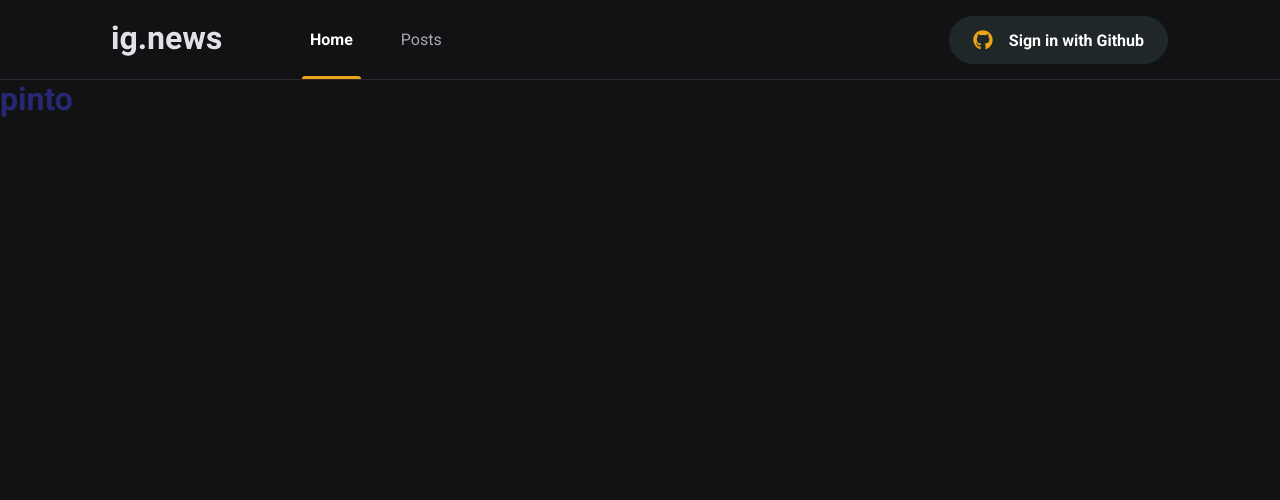
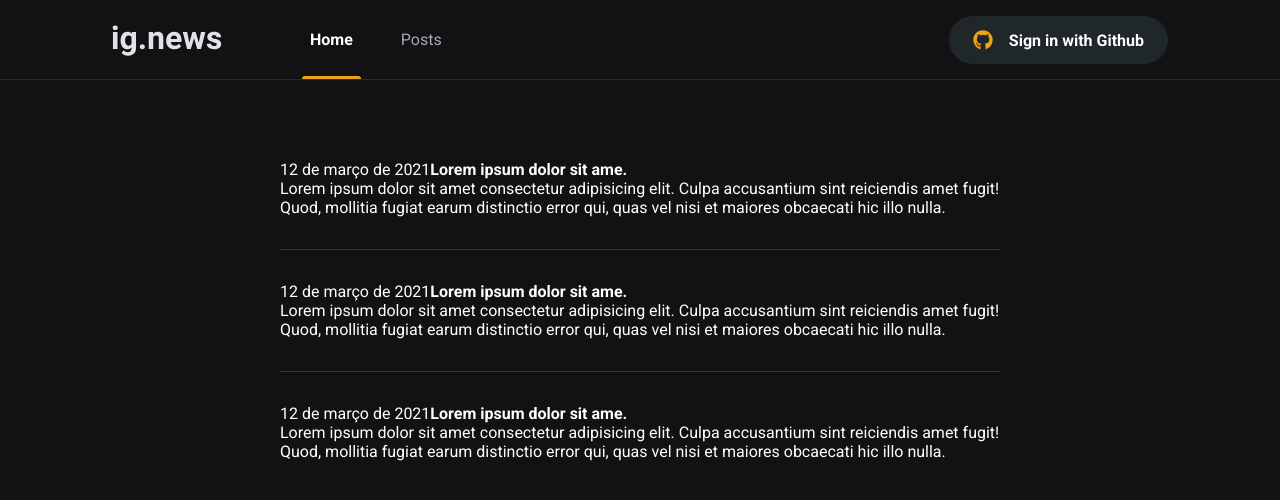
Before and after one commit to nikolaslopes/react-ignite-chapter-03-IGNEWS, a Next.js app: page /posts in a window 1280 px wide. Shown: the top 500 px of the page. Built offline with nearby package versions, Linux system fonts and the light colour scheme; no server answers.

Commit message:
:fire: created posts content

```diff
--- a/src/pages/posts/index.tsx
+++ b/src/pages/posts/index.tsx
@@ -1,9 +1,49 @@
+import Head from 'next/head'
 import styles from './styles.module.scss'
 
 export default function Posts() {
   return (
     <>
-      <h1 className={styles.header}>pinto</h1>
+      <Head>
+        <title>Posts | Ignews</title>
+      </Head>
+
+      <main className={styles.container}>
+        <div className={styles.posts}>
+          <a href="">
+            <time>12 de março de 2021</time>
+            <strong>Lorem ipsum dolor sit ame.</strong>
+            <p>
+              Lorem ipsum dolor sit amet consectetur adipisicing elit. Culpa
+              accusantium sint reiciendis amet fugit! Quod, mollitia fugiat
+              earum distinctio error qui, quas vel nisi et maiores obcaecati hic
+              illo nulla.
+            </p>
+          </a>
+
+          <a href="">
+            <time>12 de março de 2021</time>
+            <strong>Lorem ipsum dolor sit ame.</strong>
+            <p>
+              Lorem ipsum dolor sit amet consectetur adipisicing elit. Culpa
+              accusantium sint reiciendis amet fugit! Quod, mollitia fugiat
+              earum distinctio error qui, quas vel nisi et maiores obcaecati hic
+              illo nulla.
+            </p>
+          </a>
+
+          <a href="">
+            <time>12 de março de 2021</time>
+            <strong>Lorem ipsum dolor sit ame.</strong>
+            <p>
+              Lorem ipsum dolor sit amet consectetur adipisicing elit. Culpa
+              accusantium sint reiciendis amet fugit! Quod, mollitia fugiat
+              earum distinctio error qui, quas vel nisi et maiores obcaecati hic
+              illo nulla.
+            </p>
+          </a>
+        </div>
+      </main>
     </>
   )
 }
--- a/src/pages/posts/styles.module.scss
+++ b/src/pages/posts/styles.module.scss
@@ -1,3 +1,20 @@
-.header {
-  color: #272872;
+.container {
+  max-width: 1120px;
+  margin: 0 auto;
+  padding: 0 2rem;
 }
+
+.posts {
+  max-width: 720px;
+  margin: 5rem auto 0;
+
+  a {
+    display: block;
+
+    & + a {
+      margin-top: 2rem;
+      padding-top: 2rem;
+      border-top: 1px solid var(--gray-700);
+    }
+  }
+}
--- a/src/styles/global.scss
+++ b/src/styles/global.scss
@@ -9,6 +9,7 @@
 
   --gray-100: #e1e1e6;
   --gray-300: #a8a8b3;
+  --gray-700: #323238;
   --gray-800: #29292e;
   --gray-850: #1f2729;
   --gray-900: #121214;
```
